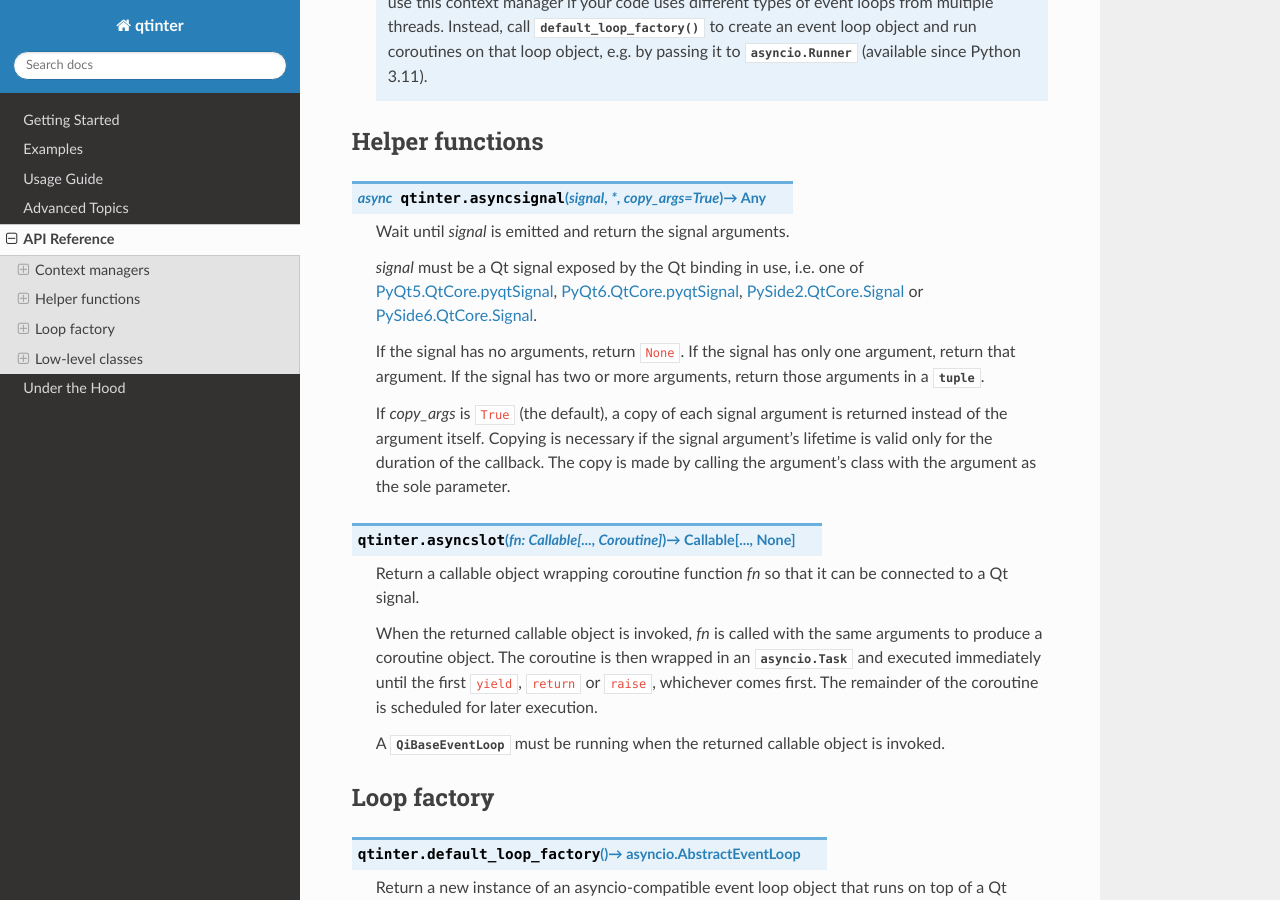
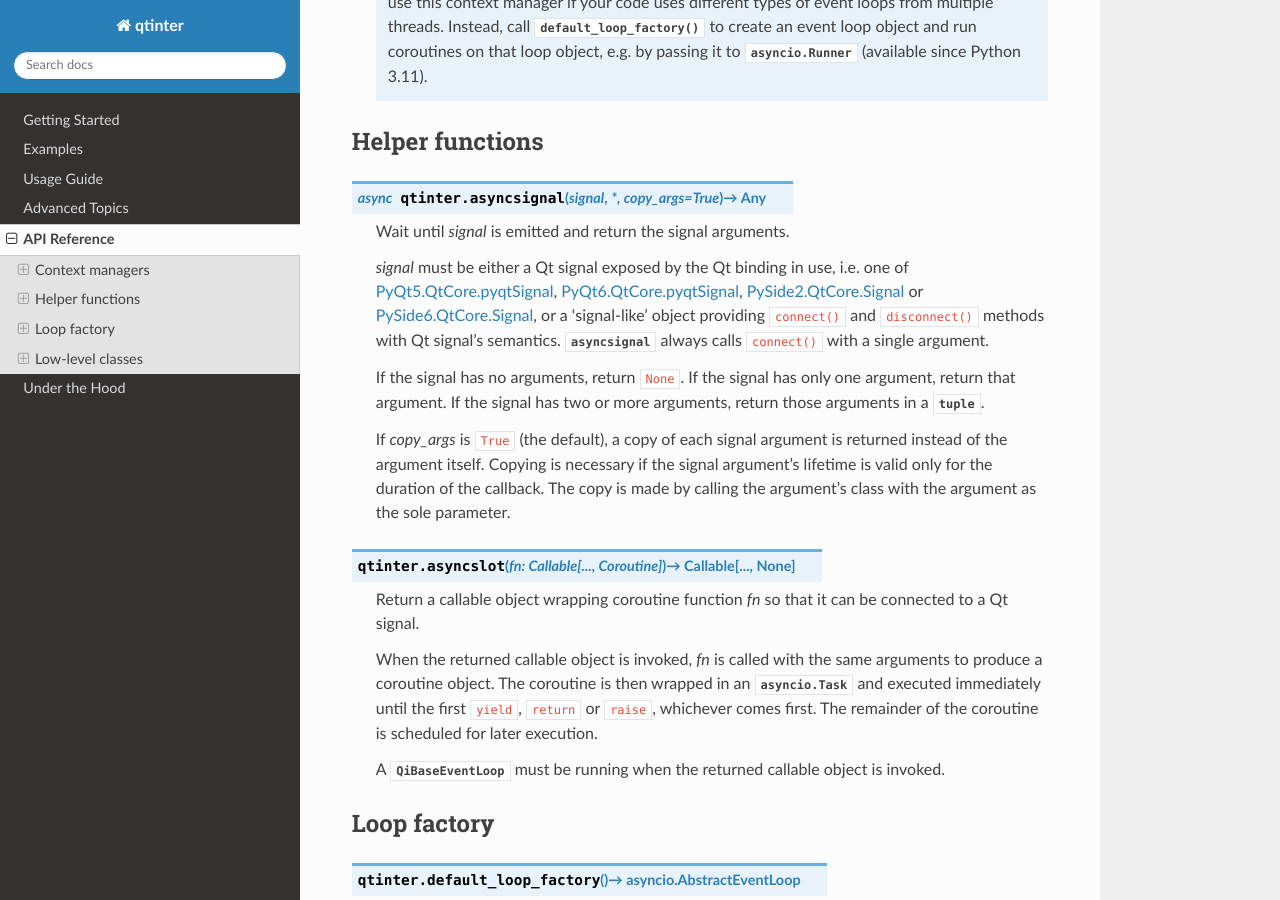
Before and after one commit to fancidev/qtinter, a Sphinx documentation site: the page built from docs/reference.rst, in a window 1280 px wide and 900 px high, scrolled down 1208 px. Built offline with Sphinx 7.4.7 and the Read the Docs theme 2.0.0, drawn with Linux system fonts in a browser that asks for light colours.

Commit message:
Update docs for asyncsignal().

```diff
--- a/docs/reference.rst
+++ b/docs/reference.rst
@@ -90,9 +90,12 @@ Helper functions
    .. _PySide2.QtCore.Signal: https://doc.qt.io/qtforpython-5/PySide2/QtCore/Signal.html
    .. _PySide6.QtCore.Signal: https://doc.qt.io/qtforpython/PySide6/QtCore/Signal.html#PySide6.QtCore.PySide6.QtCore.Signal
 
-   *signal* must be a Qt signal exposed by the Qt binding in use, i.e.
-   one of `PyQt5.QtCore.pyqtSignal`_, `PyQt6.QtCore.pyqtSignal`_,
-   `PySide2.QtCore.Signal`_ or `PySide6.QtCore.Signal`_.
+   *signal* must be either a Qt signal exposed by the Qt binding in use,
+   i.e. one of `PyQt5.QtCore.pyqtSignal`_, `PyQt6.QtCore.pyqtSignal`_,
+   `PySide2.QtCore.Signal`_ or `PySide6.QtCore.Signal`_, or a 'signal-like'
+   object providing ``connect()`` and ``disconnect()`` methods with Qt
+   signal's semantics.  :class:`asyncsignal` always calls ``connect()``
+   with a single argument.
 
    If the signal has no arguments, return ``None``.  If the signal has
    only one argument, return that argument.  If the signal has two or
```
